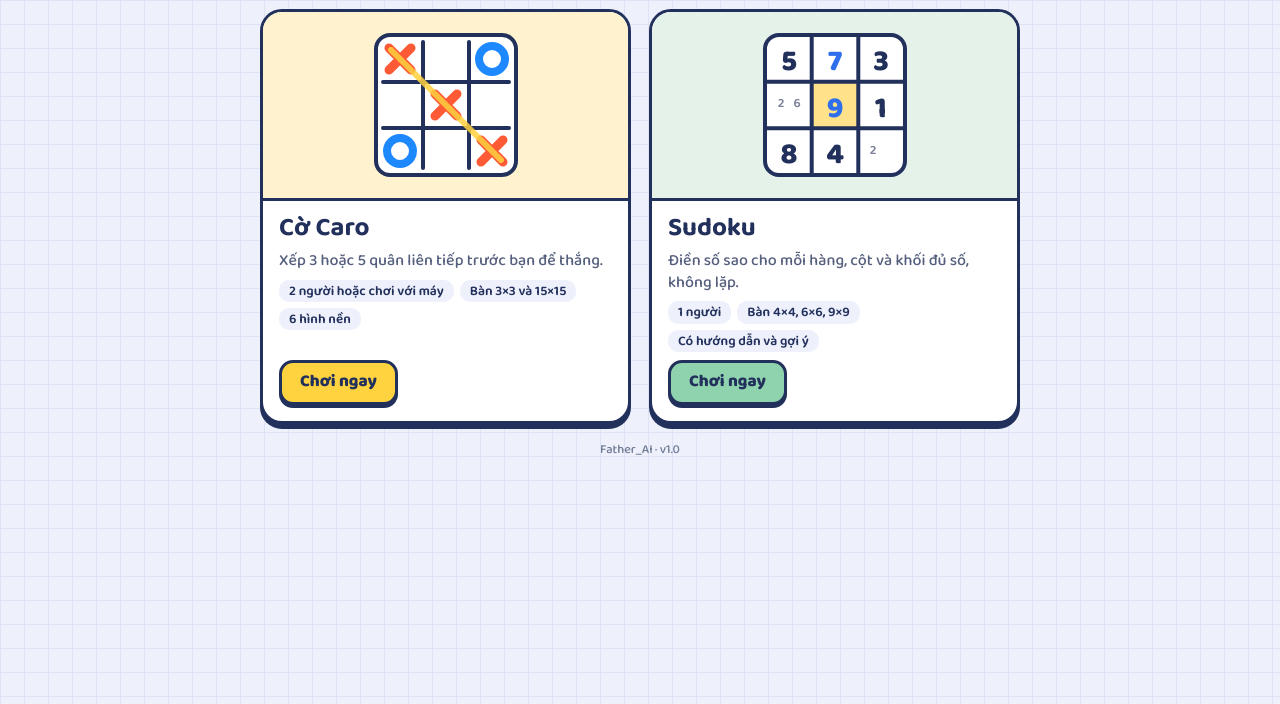
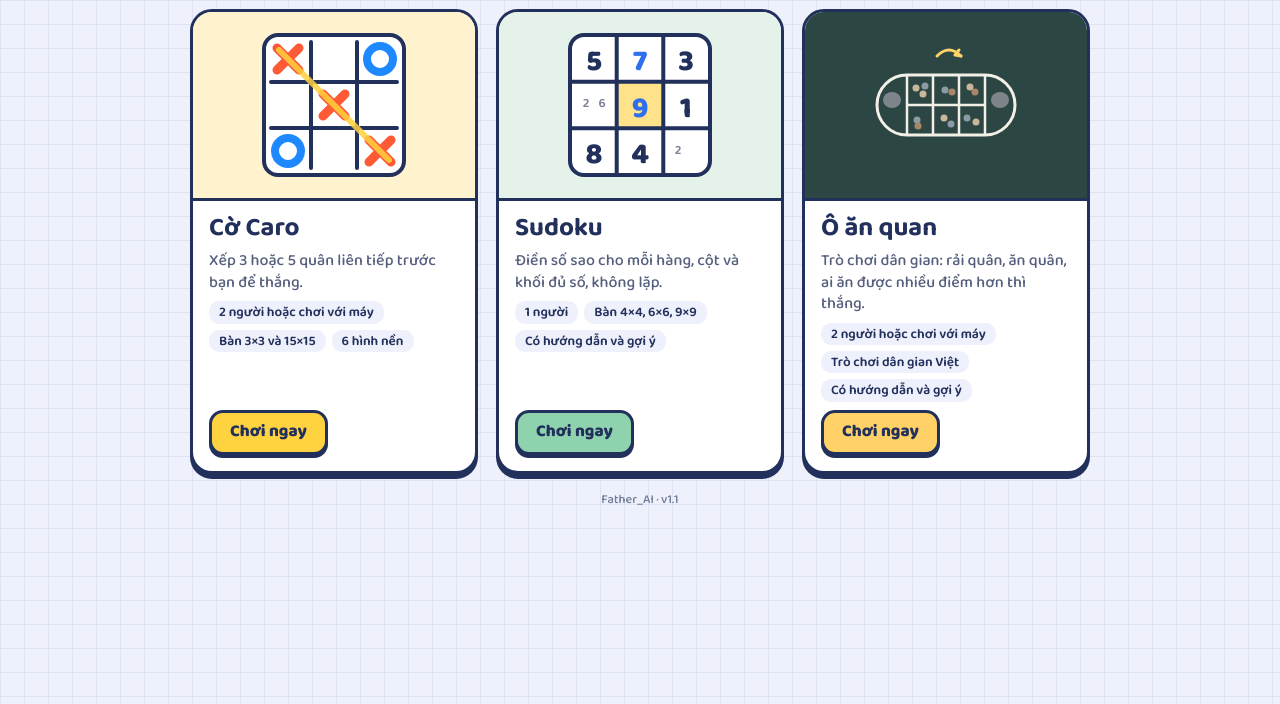
Before and after one commit to hplgames/hplgames.github.io, a plain HTML site: page index.html in a window 1280 px wide. Shown: the part 96-800 px from the top of the page. Drawn offline with Linux system fonts and the light colour scheme; no server answers.

Commit message:
Trang menu v1.1: thêm Ô ăn quan

```diff
--- a/index.html
+++ b/index.html
@@ -17,6 +17,8 @@
     --caro-bg: #fff3cf;
     --sudoku: #8fd3ae;
     --sudoku-bg: #e4f2ea;
+    --oaq: #ffd166;
+    --oaq-bg: #2c4643;
     --x: #ff5a36;
     --o: #1e88ff;
     --pen: #2f6feb;
@@ -37,7 +39,7 @@
   }
   html[lang^="zh"] body { font-family: "Baloo 2", "PingFang SC", "Microsoft YaHei", "Noto Sans SC", sans-serif; }
   :focus-visible { outline: 3px solid #7a3cff; outline-offset: 3px; }
-  .wrap { max-width: 760px; margin: 0 auto; display: flex; flex-direction: column; gap: 18px; }
+  .wrap { max-width: 900px; margin: 0 auto; display: flex; flex-direction: column; gap: 18px; }
 
   header { display: flex; align-items: flex-start; gap: 12px; }
   .brand { flex: 1; min-width: 0; }
@@ -61,6 +63,7 @@
   .art svg { width: 150px; height: 150px; }
   .caro .art { background: var(--caro-bg); }
   .sudoku .art { background: var(--sudoku-bg); }
+  .oaq .art { background: var(--oaq-bg); }
   .body { padding: 14px 16px 16px; display: flex; flex-direction: column; gap: 8px; flex: 1; }
   .name { display: flex; align-items: baseline; gap: 8px; }
   .name h2 { margin: 0; font-size: 26px; line-height: 1.05; flex: 1; }
@@ -74,6 +77,7 @@
   }
   .caro .play { background: var(--caro); }
   .sudoku .play { background: var(--sudoku); }
+  .oaq .play { background: var(--oaq); }
 
   footer { text-align: center; font-size: 12.5px; color: #6f7a94; }
 
@@ -128,6 +132,25 @@
         <span class="play" data-t="play"></span>
       </div>
     </a>
+    <a class="game oaq" href="/o-an-quan/">
+      <div class="art" aria-hidden="true">
+        <svg viewBox="0 0 150 150">
+          <rect x="6" y="45" width="138" height="60" rx="30" fill="none" stroke="#f2efe6" stroke-width="3"/>
+          <path d="M36 45v60M114 45v60M36 75h78M62 45v60M88 45v60" stroke="#f2efe6" stroke-width="2.5"/>
+          <ellipse cx="21" cy="70" rx="9" ry="8" fill="#7d858b"/><ellipse cx="129" cy="70" rx="9" ry="8" fill="#7d858b"/>
+          <g fill="#c9b79c"><circle cx="45" cy="58" r="3.5"/><circle cx="52" cy="64" r="3.5"/><circle cx="73" cy="88" r="3.5"/><circle cx="99" cy="57" r="3.5"/><circle cx="105" cy="92" r="3.5"/></g>
+          <g fill="#8e9aa3"><circle cx="54" cy="56" r="3.5"/><circle cx="80" cy="94" r="3.5"/><circle cx="46" cy="90" r="3.5"/><circle cx="96" cy="88" r="3.5"/><circle cx="74" cy="60" r="3.5"/></g>
+          <g fill="#a6876a"><circle cx="47" cy="96" r="3.5"/><circle cx="81" cy="62" r="3.5"/><circle cx="104" cy="62" r="3.5"/></g>
+          <path d="M66 26q12-12 24 0" fill="none" stroke="#ffd166" stroke-width="3" stroke-linecap="round"/><path d="M90 26l-6-1 4-5" fill="none" stroke="#ffd166" stroke-width="3" stroke-linecap="round" stroke-linejoin="round"/>
+        </svg>
+      </div>
+      <div class="body">
+        <div class="name"><h2 data-t="oaqName"></h2><span class="ver" data-ver="o-an-quan"></span></div>
+        <p class="desc" data-t="oaqDesc"></p>
+        <ul class="facts"><li data-t="oaqF1"></li><li data-t="oaqF2"></li><li data-t="oaqF3"></li></ul>
+        <span class="play" data-t="play"></span>
+      </div>
+    </a>
   </main>
 
   <footer id="foot">Father_AI · v1.0</footer>
@@ -136,7 +159,7 @@
 <script>
 (() => {
   'use strict';
-  const APP_VERSION = "1.0"; // bump on every update
+  const APP_VERSION = "1.1"; // bump on every update
   const I18N = {
     vi: {
       title: 'Trò chơi gia đình', sub: 'Các trò chơi trí tuệ nhỏ cho cả nhà. Chọn một trò để bắt đầu.',
@@ -145,6 +168,8 @@
       caroF1: '2 người hoặc chơi với máy', caroF2: 'Bàn 3×3 và 15×15', caroF3: '6 hình nền',
       sudokuName: 'Sudoku', sudokuDesc: 'Điền số sao cho mỗi hàng, cột và khối đủ số, không lặp.',
       sudokuF1: '1 người', sudokuF2: 'Bàn 4×4, 6×6, 9×9', sudokuF3: 'Có hướng dẫn và gợi ý',
+      oaqName: 'Ô ăn quan', oaqDesc: 'Trò chơi dân gian: rải quân, ăn quân, ai ăn được nhiều điểm hơn thì thắng.',
+      oaqF1: '2 người hoặc chơi với máy', oaqF2: 'Trò chơi dân gian Việt', oaqF3: 'Có hướng dẫn và gợi ý',
     },
     en: {
       title: 'Family games', sub: 'Small brain games for the whole family. Pick one to start.',
@@ -153,6 +178,8 @@
       caroF1: '2 players or vs computer', caroF2: '3×3 and 15×15 boards', caroF3: '6 backgrounds',
       sudokuName: 'Sudoku', sudokuDesc: 'Fill every row, column and box with each number once.',
       sudokuF1: '1 player', sudokuF2: '4×4, 6×6, 9×9 boards', sudokuF3: 'Tutorial and hints',
+      oaqName: 'O An Quan', oaqDesc: 'A Vietnamese folk game: sow seeds, capture seeds, highest score wins.',
+      oaqF1: '2 players or vs computer', oaqF2: 'Vietnamese folk game', oaqF3: 'Tutorial and hints',
     },
     zh: {
       title: '家庭游戏', sub: '适合全家的益智小游戏。选一个开始吧。',
@@ -161,6 +188,8 @@
       caroF1: '双人或人机', caroF2: '3×3 和 15×15', caroF3: '6 种背景',
       sudokuName: '数独', sudokuDesc: '让每行、每列、每宫的数字都齐全且不重复。',
       sudokuF1: '单人', sudokuF2: '4×4、6×6、9×9', sudokuF3: '有教程和提示',
+      oaqName: '吃官棋', oaqDesc: '越南民间游戏：播种、吃子，得分高者胜。',
+      oaqF1: '双人或人机', oaqF2: '越南民间游戏', oaqF3: '有教程和提示',
     },
   };
   const LANGS = ['vi', 'en', 'zh'], LABEL = { vi: 'VI', en: 'EN', zh: '中' }, KEY = 'tro-choi-gia-dinh-lang';
```
Also changed, not shown: 1 other file.
